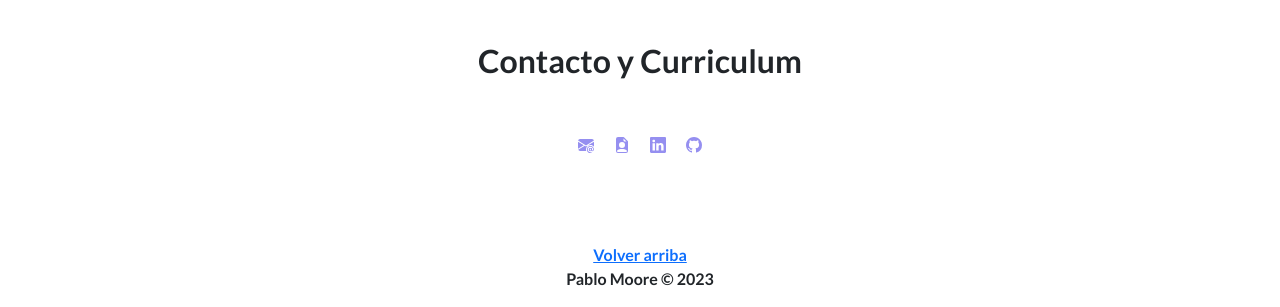
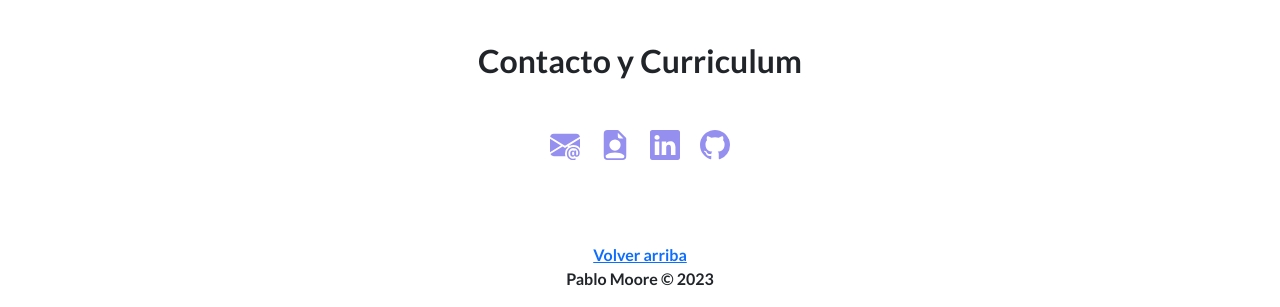
Before and after one commit to PabloMoore96/PF-Moore, a plain HTML site: page pages/cv.html in a window 1280 px wide. Shown: the part 878-1185 px from the top of the page. Drawn offline with nearby package versions, Linux system fonts and the light colour scheme.

Commit message:
Modificaciones de clases y tamaños en bootstrap

```diff
--- a/pages/cv.html
+++ b/pages/cv.html
@@ -127,17 +127,17 @@
         Contacto y Curriculum
       </h2><br>
       <div class="d-flex justify-content-center cont">
-        <a href="mailto:pablomoore96@gmail.com" target="_blank"><h2><svg xmlns="http://www.w3.org/2000/svg" width="16" height="16" fill="currentColor" class="bi bi-envelope-at-fill" viewBox="0 0 16 16">
+        <a href="mailto:pablomoore96@gmail.com" target="_blank"><h2><svg xmlns="http://www.w3.org/2000/svg" width="30" height="30" fill="currentColor" class="bi bi-envelope-at-fill" viewBox="0 0 16 16">
           <path d="M2 2A2 2 0 0 0 .05 3.555L8 8.414l7.95-4.859A2 2 0 0 0 14 2H2Zm-2 9.8V4.698l5.803 3.546L0 11.801Zm6.761-2.97-6.57 4.026A2 2 0 0 0 2 14h6.256A4.493 4.493 0 0 1 8 12.5a4.49 4.49 0 0 1 1.606-3.446l-.367-.225L8 9.586l-1.239-.757ZM16 9.671V4.697l-5.803 3.546.338.208A4.482 4.482 0 0 1 12.5 8c1.414 0 2.675.652 3.5 1.671Z"/>
           <path d="M15.834 12.244c0 1.168-.577 2.025-1.587 2.025-.503 0-1.002-.228-1.12-.648h-.043c-.118.416-.543.643-1.015.643-.77 0-1.259-.542-1.259-1.434v-.529c0-.844.481-1.4 1.26-1.4.585 0 .87.333.953.63h.03v-.568h.905v2.19c0 .272.18.42.411.42.315 0 .639-.415.639-1.39v-.118c0-1.277-.95-2.326-2.484-2.326h-.04c-1.582 0-2.64 1.067-2.64 2.724v.157c0 1.867 1.237 2.654 2.57 2.654h.045c.507 0 .935-.07 1.18-.18v.731c-.219.1-.643.175-1.237.175h-.044C10.438 16 9 14.82 9 12.646v-.214C9 10.36 10.421 9 12.485 9h.035c2.12 0 3.314 1.43 3.314 3.034v.21Zm-4.04.21v.227c0 .586.227.8.581.8.31 0 .564-.17.564-.743v-.367c0-.516-.275-.708-.572-.708-.346 0-.573.245-.573.791Z"/>
         </svg></h2></a>
-        <a href="../assets/pablo-moore-cv.pdf" target="_blank"><h2><svg xmlns="http://www.w3.org/2000/svg" width="16" height="16" fill="currentColor" class="bi bi-file-earmark-person-fill" viewBox="0 0 16 16">
+        <a href="../assets/pablo-moore-cv.pdf" target="_blank"><h2><svg xmlns="http://www.w3.org/2000/svg" width="30" height="30" fill="currentColor" class="bi bi-file-earmark-person-fill" viewBox="0 0 16 16">
           <path d="M9.293 0H4a2 2 0 0 0-2 2v12a2 2 0 0 0 2 2h8a2 2 0 0 0 2-2V4.707A1 1 0 0 0 13.707 4L10 .293A1 1 0 0 0 9.293 0zM9.5 3.5v-2l3 3h-2a1 1 0 0 1-1-1zM11 8a3 3 0 1 1-6 0 3 3 0 0 1 6 0zm2 5.755V14a1 1 0 0 1-1 1H4a1 1 0 0 1-1-1v-.245S4 12 8 12s5 1.755 5 1.755z"/>
         </svg></h2></a>
-        <a href="https://www.linkedin.com/in/pablomoore96/" target="_blank"><h2><svg xmlns="http://www.w3.org/2000/svg" width="16" height="16" fill="currentColor" class="bi bi-linkedin" viewBox="0 0 16 16">
+        <a href="https://www.linkedin.com/in/pablomoore96/" target="_blank"><h2><svg xmlns="http://www.w3.org/2000/svg" width="30" height="30" fill="currentColor" class="bi bi-linkedin" viewBox="0 0 16 16">
           <path d="M0 1.146C0 .513.526 0 1.175 0h13.65C15.474 0 16 .513 16 1.146v13.708c0 .633-.526 1.146-1.175 1.146H1.175C.526 16 0 15.487 0 14.854V1.146zm4.943 12.248V6.169H2.542v7.225h2.401zm-1.2-8.212c.837 0 1.358-.554 1.358-1.248-.015-.709-.52-1.248-1.342-1.248-.822 0-1.359.54-1.359 1.248 0 .694.521 1.248 1.327 1.248h.016zm4.908 8.212V9.359c0-.216.016-.432.08-.586.173-.431.568-.878 1.232-.878.869 0 1.216.662 1.216 1.634v3.865h2.401V9.25c0-2.22-1.184-3.252-2.764-3.252-1.274 0-1.845.7-2.165 1.193v.025h-.016a5.54 5.54 0 0 1 .016-.025V6.169h-2.4c.03.678 0 7.225 0 7.225h2.4z"/>
         </svg></h2></a>
-        <a href="https://github.com/PabloMoore96" target="_blank"><h2><svg xmlns="http://www.w3.org/2000/svg" width="16" height="16" fill="currentColor" class="bi bi-github" viewBox="0 0 16 16">
+        <a href="https://github.com/PabloMoore96" target="_blank"><h2><svg xmlns="http://www.w3.org/2000/svg" width="30" height="30" fill="currentColor" class="bi bi-github" viewBox="0 0 16 16">
           <path d="M8 0C3.58 0 0 3.58 0 8c0 3.54 2.29 6.53 5.47 7.59.4.07.55-.17.55-.38 0-.19-.01-.82-.01-1.49-2.01.37-2.53-.49-2.69-.94-.09-.23-.48-.94-.82-1.13-.28-.15-.68-.52-.01-.53.63-.01 1.08.58 1.23.82.72 1.21 1.87.87 2.33.66.07-.52.28-.87.51-1.07-1.78-.2-3.64-.89-3.64-3.95 0-.87.31-1.59.82-2.15-.08-.2-.36-1.02.08-2.12 0 0 .67-.21 2.2.82.64-.18 1.32-.27 2-.27.68 0 1.36.09 2 .27 1.53-1.04 2.2-.82 2.2-.82.44 1.1.16 1.92.08 2.12.51.56.82 1.27.82 2.15 0 3.07-1.87 3.75-3.65 3.95.29.25.54.73.54 1.48 0 1.07-.01 1.93-.01 2.2 0 .21.15.46.55.38A8.012 8.012 0 0 0 16 8c0-4.42-3.58-8-8-8z"/>
         </svg></h2></a>
       </div>
```
Also changed, not shown: pages/acerca.html (+1 -1 lines).
